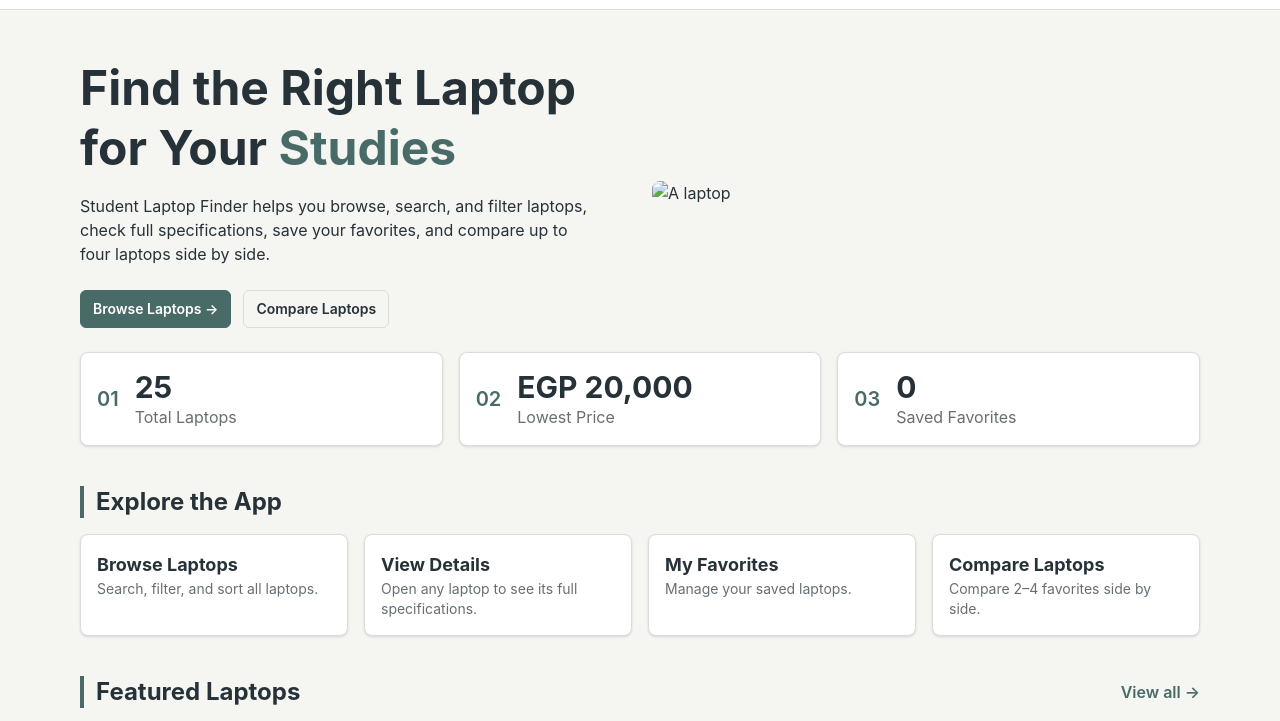
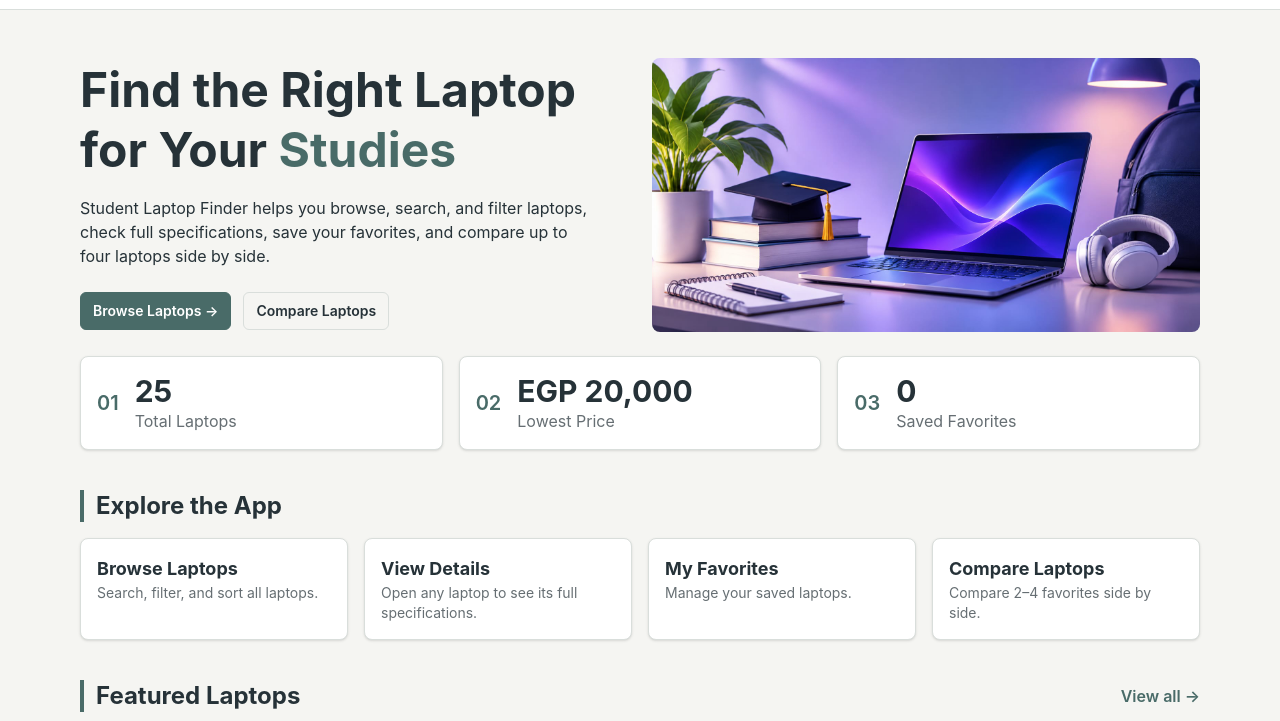
Before and after one commit to s-mariamfarag-blip/student-laptop-finder-mariam-sherif, a website with bundled scripts: page index.html in a window 1280 px wide. Shown: the part 55-776 px from the top of the page. Built offline with nearby package versions, Linux system fonts and the light colour scheme; grey boxes are pictures that could not be loaded; files whose address does not match are found by name.

Commit message:
Change hero image from hero.jpg to hero.png

```diff
--- a/index.html
+++ b/index.html
@@ -22,7 +22,7 @@
           <a href="compare.html" class="btn-line">Compare Laptops</a>
         </div>
       </div>
-      <img src="assets/hero.jpg" alt="A laptop" class="w-full rounded-lg">
+      <img src="assets/hero.png" alt="A laptop" class="w-full rounded-lg">
     </section>
 
     <section class="grid gap-4 sm:grid-cols-3 mb-10">
```
